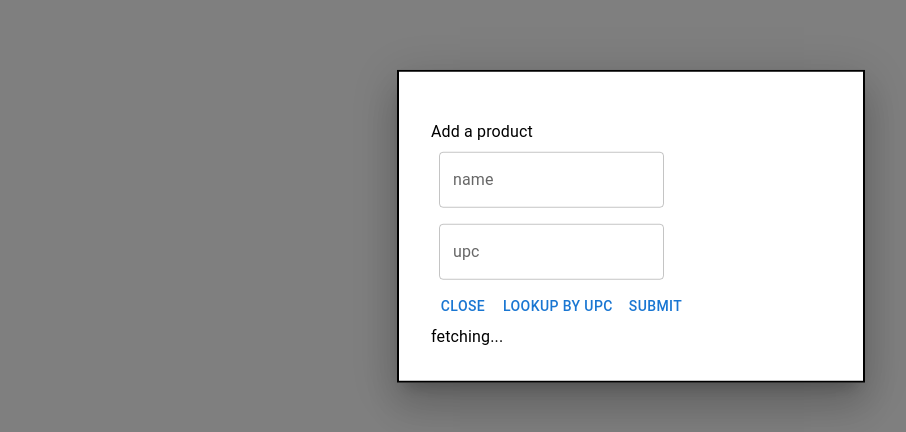
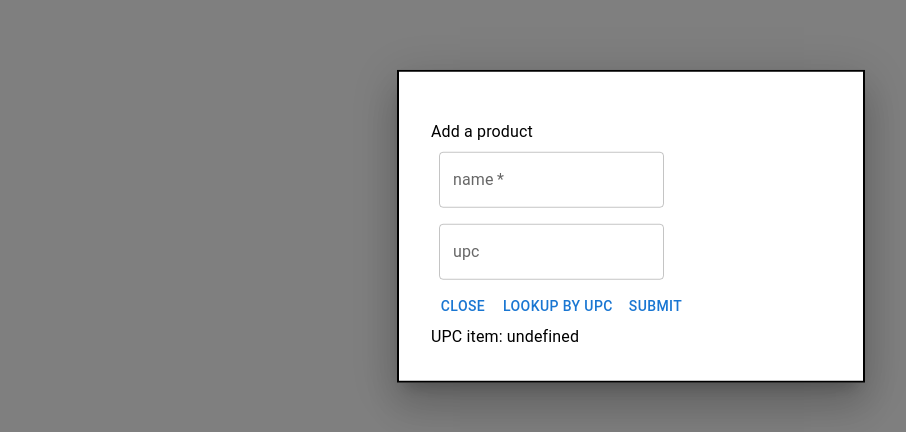
Before and after one commit to Jacfem/vite-inventory, a React (Vite) app: page / in a window 1280 px wide. Both pictures are taken after a click on the button "ADD A PRODUCT". Shown: the part 174-606 px from the top of the page, without its empty margins (9-915 px from the left). Built offline with nearby package versions, Linux system fonts and the light colour scheme; no server answers.

Commit message:
Pull out modal form and add rough upc api integration

```diff
--- a/api/types.ts
+++ b/api/types.ts
@@ -1,5 +1,5 @@
 export interface Product {
-  id: number;
+  id: ProductId;
   name: string;
   size?: string;
   quantity?: number;
--- a/api/upc.ts
+++ b/api/upc.ts
@@ -1,23 +1,26 @@
 import { useQuery } from "@tanstack/react-query";
 
 export const findProductByUPC = (code?: string) => {
-  const {status, data, isFetching, isFetched, refetch} = useQuery({
-    // enabled: enabled || false,
+  const { data, isFetching, refetch } = useQuery({
+    // ensure we dont fetch until we trigger it with 'enabled' logic
     queryKey: ["upc"],
     queryFn: async () => {
       try {
-        const response = await fetch(`http://localhost:3000/api/proxy/upc/${code}`, {
-          method: "GET",
-          headers: {
-            "Content-Type": "application/json",
-          },
-        });
+        const response = await fetch(
+          `http://localhost:3000/api/proxy/upc/${code}`,
+          {
+            method: "GET",
+            headers: {
+              "Content-Type": "application/json",
+            },
+          }
+        );
         const result = await response.json();
         return JSON.parse(result);
       } catch (error) {
         console.error("Error fetching message:", error);
       }
     },
-  })
-  return { isFetched, isFetching, status, data, refetch };
-}
+  });
+  return { isFetching, data, refetch };
+};
--- a/src/App.tsx
+++ b/src/App.tsx
@@ -1,40 +1,20 @@
 import { useState } from "react";
-import { useMutation, useQueryClient } from "@tanstack/react-query";
 
 import Typography from "@mui/material/Typography";
 import Breadcrumbs from "@mui/material/Breadcrumbs";
 import Link from "@mui/material/Link";
 import Stack from "@mui/material/Stack";
 import Button from "@mui/material/Button";
-import Modal from "@mui/material/Modal";
-import Box from "@mui/material/Box";
-import TextField from "@mui/material/TextField";
-import { postProduct } from "../api/products";
-import { findProductByUPC } from "../api/upc";
 
 import BasicTable from "./Table/Table";
-import { modalStyle } from "./styles";
+import ProductModal from "./ProductModal/ProductModal";
 import "./App.css";
 
 function App() {
   const [formOpen, setFormOpen] = useState(false);
   const handleOpen = () => setFormOpen(true);
   const handleClose = () => setFormOpen(false);
-  const [inputValue, setInputValue] = useState("");
-  const [upcValue, setUPCValue] = useState("");
 
-  const queryClient = useQueryClient();
-
-  const postMutation = useMutation({
-    mutationFn: postProduct,
-    onSuccess: () => {
-      queryClient.invalidateQueries({ queryKey: ["products"] });
-    },
-  });
-
-  const { data, isFetched, isFetching, refetch } = findProductByUPC(upcValue);
-
-  console.log({ isFetching });
   return (
     <div>
       <Breadcrumbs aria-label="breadcrumb">
@@ -53,60 +33,7 @@ function App() {
         </Button>
       </Stack>
       <BasicTable />
-      <Modal
-        open={formOpen}
-        onClose={handleClose}
-        aria-labelledby="modal-modal-title"
-        aria-describedby="modal-modal-description"
-      >
-        <Box sx={modalStyle}>
-          <Typography id="modal-modal-description" sx={{ mt: 2 }}>
-            Add a product
-            <Box
-              component="form"
-              sx={{ "& > :not(style)": { m: 1, width: "25ch" } }}
-              noValidate
-              autoComplete="off"
-            >
-              <TextField
-                label="name"
-                variant="outlined"
-                onChange={(e) => setInputValue(e.target.value)}
-              />
-              <TextField
-                label="upc"
-                variant="outlined"
-                onChange={(e) => setUPCValue(e.target.value)}
-              />
-            </Box>
-            <Button onClick={handleClose} variant="text">
-              Close
-            </Button>
-            <Button
-              onClick={() => {
-                refetch();
-              }}
-              variant="text"
-            >
-              Lookup by upc
-            </Button>
-            <Button
-              onClick={() => {
-                postMutation.mutate(inputValue);
-                handleClose();
-              }}
-              variant="text"
-            >
-              Submit
-            </Button>
-            <div>
-              {isFetched && data
-                ? `UPC item: ${data?.items && data?.items[0].title}`
-                : "fetching..."}
-            </div>
-          </Typography>
-        </Box>
-      </Modal>
+      <ProductModal open={formOpen} handleClose={handleClose} />
     </div>
   );
 }
--- /dev/null
+++ b/src/ProductModal/ProductModal.tsx
@@ -0,0 +1,103 @@
+import { useEffect, useState } from "react";
+import { useMutation, useQueryClient } from "@tanstack/react-query";
+
+import Typography from "@mui/material/Typography";
+import Button from "@mui/material/Button";
+import Modal from "@mui/material/Modal";
+import Box from "@mui/material/Box";
+import TextField from "@mui/material/TextField";
+
+import { postProduct } from "../../api/products";
+import { findProductByUPC } from "../../api/upc";
+import { modalStyle } from "../styles";
+
+// test upc: 4002293401102
+
+interface ProductModalProps {
+  open: boolean;
+  handleClose: () => void;
+}
+
+function ProductModal({ open, handleClose }: ProductModalProps) {
+  const [inputValue, setInputValue] = useState("");
+  const [upcValue, setUPCValue] = useState("");
+
+  const queryClient = useQueryClient();
+
+  const postMutation = useMutation({
+    mutationFn: postProduct,
+    onSuccess: () => {
+      queryClient.invalidateQueries({ queryKey: ["products"] });
+    },
+  });
+
+  const { data, isFetching, refetch } = findProductByUPC(upcValue);
+
+  // add cleanup on unmount
+  useEffect(() => {
+    if (data?.items[0].title) {
+      setInputValue(data.items[0].title);
+    }
+  }, [data]);
+
+  return (
+    <Modal
+      open={open}
+      onClose={handleClose}
+      aria-labelledby="modal-modal-title"
+      aria-describedby="modal-modal-description"
+    >
+      <Box sx={modalStyle}>
+        <Typography id="modal-modal-description" sx={{ mt: 2 }}>
+          Add a product
+          <Box
+            component="form"
+            sx={{ "& > :not(style)": { m: 1, width: "25ch" } }}
+            noValidate
+            autoComplete="off"
+          >
+            <TextField
+              label="name"
+              variant="outlined"
+              value={inputValue}
+              required
+              onChange={(e) => setInputValue(e.target.value)}
+            />
+            <TextField
+              label="upc"
+              variant="outlined"
+              onChange={(e) => setUPCValue(e.target.value)}
+            />
+          </Box>
+          <Button onClick={handleClose} variant="text">
+            Close
+          </Button>
+          <Button
+            onClick={() => {
+              refetch();
+            }}
+            variant="text"
+          >
+            Lookup by upc
+          </Button>
+          <Button
+            onClick={() => {
+              postMutation.mutate(inputValue);
+              handleClose();
+            }}
+            variant="text"
+          >
+            Submit
+          </Button>
+          <div>
+            {isFetching
+              ? "fetching..."
+              : `UPC item: ${data?.items && data?.items[0].title}`}
+          </div>
+        </Typography>
+      </Box>
+    </Modal>
+  );
+}
+
+export default ProductModal;
--- a/src/Table/Table.tsx
+++ b/src/Table/Table.tsx
@@ -11,8 +11,7 @@ import Paper from "@mui/material/Paper";
 import Button from "@mui/material/Button";
 
 import { getProducts, deleteProduct } from "../../api/products";
-import { Product, ProductId } from "../../api/types";
-
+import { Product } from "../../api/types";
 import { EditModal } from "./EditModal";
 
 export default function BasicTable() {
```
